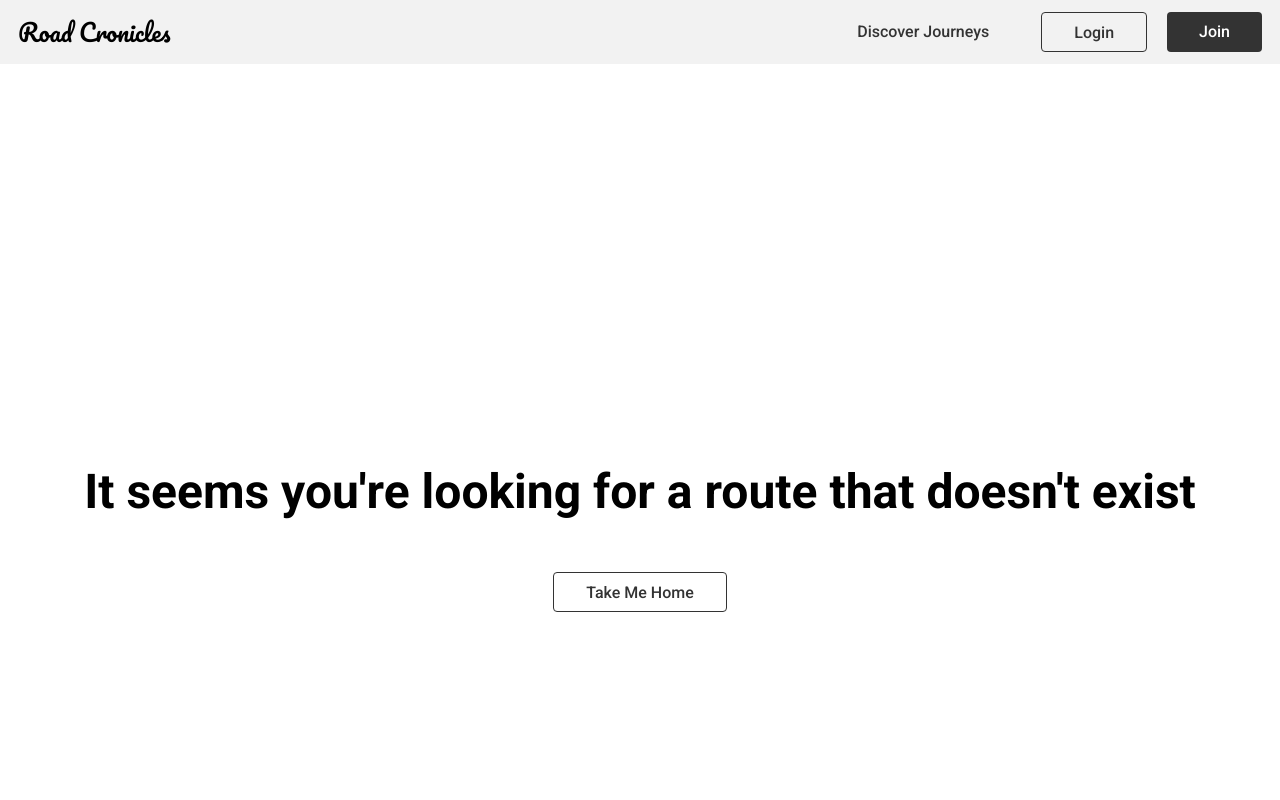
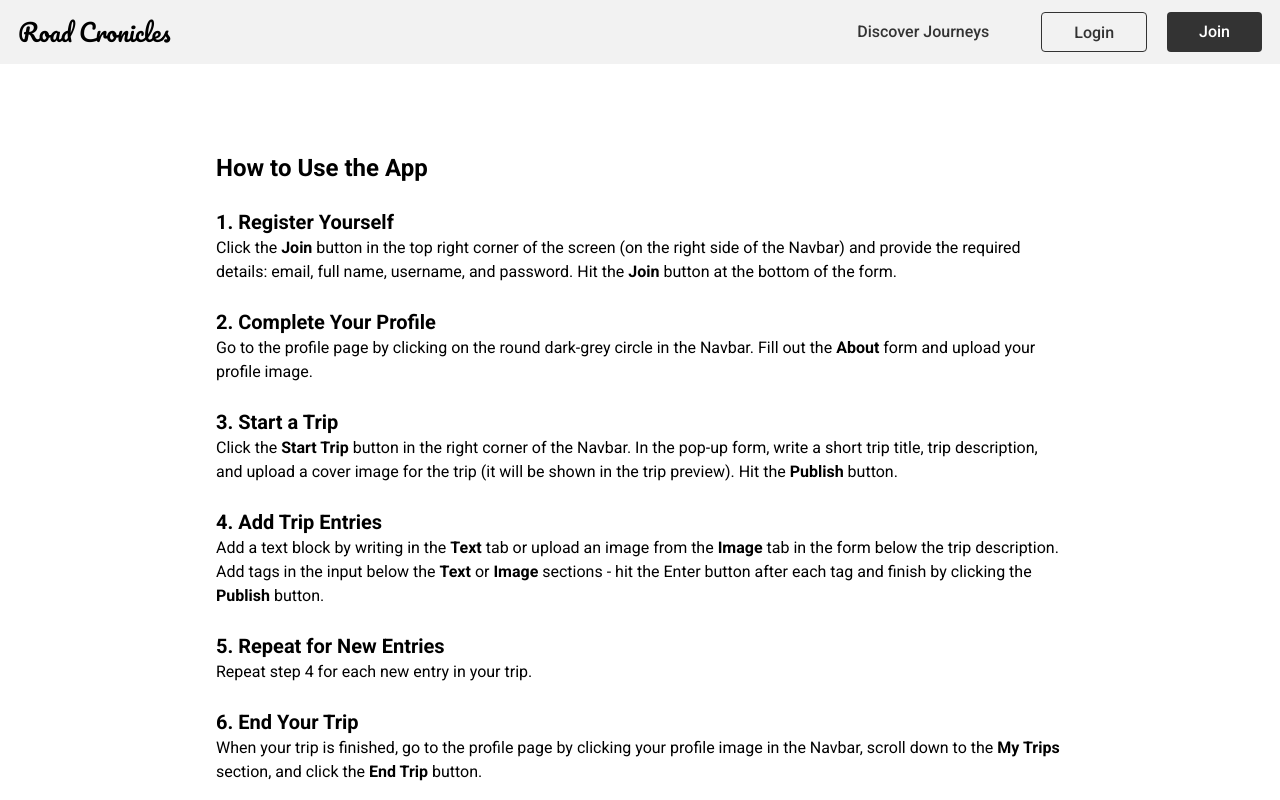
Before and after one commit to Griunvald/travel_app_client, a React (Vite) app in the folder client/: page /tutorial in a window 1280 px wide. Shown: the top 800 px of the page. Built offline with nearby package versions, Linux system fonts and the light colour scheme.

Commit message:
Add Tutorial page and route

```diff
--- a/client/src/App.jsx
+++ b/client/src/App.jsx
@@ -17,6 +17,7 @@ import NotFound from './components/pages/NotFound';
 import FullTrip from './components/pages/FullTrip';
 import Profile from './components/pages/Profile';
 import AboutMe from './components/pages/AboutMe';
+import Tutorial from './components/pages/Tutorial';
 import Toast from './components/common/Toast';
 
 const NavbarWrapper = () => {
@@ -75,6 +76,10 @@ const router = createBrowserRouter([
         element: <AboutMe />
       },
       {
+        path: '/tutorial',
+        element: <Tutorial />
+      },
+      {
         path: '*',
         element: <NotFound />
       },
--- /dev/null
+++ b/client/src/components/pages/Tutorial.jsx
@@ -0,0 +1,53 @@
+import React from 'react';
+
+function Tutorial() {
+  return (
+    <div className="max-w-4xl mx-auto p-6">
+      <h1 className="text-2xl font-bold mb-6">How to Use the App</h1>
+
+      <div className="mb-6">
+        <h2 className="text-xl font-semibold">1. Register Yourself</h2>
+        <p>
+          Click the <strong>Join</strong> button in the top right corner of the screen (on the right side of the Navbar) and provide the required details: email, full name, username, and password. Hit the <strong>Join</strong> button at the bottom of the form.
+        </p>
+      </div>
+
+      <div className="mb-6">
+        <h2 className="text-xl font-semibold">2. Complete Your Profile</h2>
+        <p>
+          Go to the profile page by clicking on the round dark-grey circle in the Navbar. Fill out the <strong>About</strong> form and upload your profile image.
+        </p>
+      </div>
+
+      <div className="mb-6">
+        <h2 className="text-xl font-semibold">3. Start a Trip</h2>
+        <p>
+          Click the <strong>Start Trip</strong> button in the right corner of the Navbar. In the pop-up form, write a short trip title, trip description, and upload a cover image for the trip (it will be shown in the trip preview). Hit the <strong>Publish</strong> button.
+        </p>
+      </div>
+
+      <div className="mb-6">
+        <h2 className="text-xl font-semibold">4. Add Trip Entries</h2>
+        <p>
+          Add a text block by writing in the <strong>Text</strong> tab or upload an image from the <strong>Image</strong> tab in the form below the trip description. Add tags in the input below the <strong>Text</strong> or <strong>Image</strong> sections - hit the Enter button after each tag and finish by clicking the <strong>Publish</strong> button.
+        </p>
+      </div>
+
+      <div className="mb-6">
+        <h2 className="text-xl font-semibold">5. Repeat for New Entries</h2>
+        <p>
+          Repeat step 4 for each new entry in your trip.
+        </p>
+      </div>
+
+      <div className="mb-6">
+        <h2 className="text-xl font-semibold">6. End Your Trip</h2>
+        <p>
+          When your trip is finished, go to the profile page by clicking your profile image in the Navbar, scroll down to the <strong>My Trips</strong> section, and click the <strong>End Trip</strong> button.
+        </p>
+      </div>
+    </div>
+  );
+}
+
+export default Tutorial;
```
